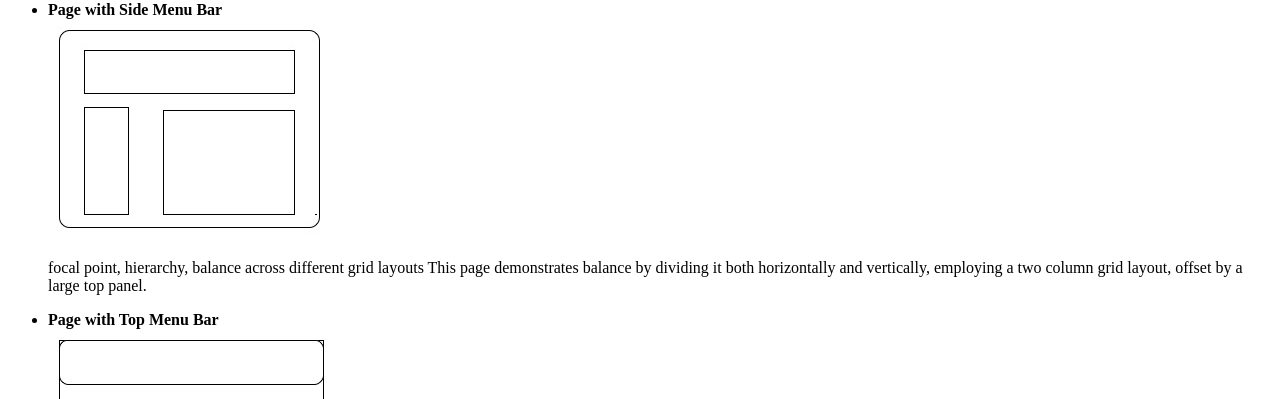
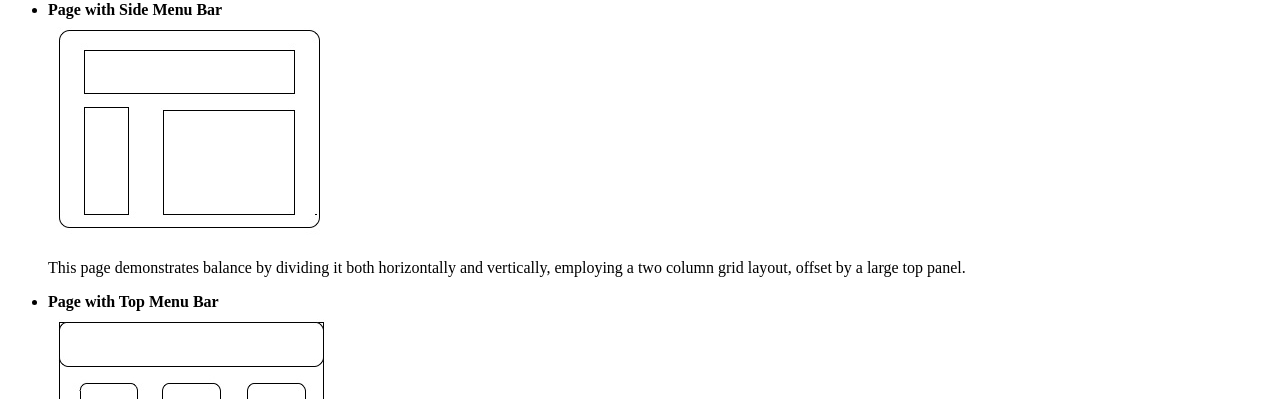
Before and after one commit to AmyWeiner/circuits_unit_2, a plain HTML site: page index.html in a window 1280 px wide. Shown: the part 553-952 px from the top of the page. Drawn offline with Linux system fonts and the light colour scheme.

Commit message:
Remove unnecessary content

```diff
--- a/index.html
+++ b/index.html
@@ -28,7 +28,7 @@
             <li>
                 <strong>Page with Side Menu Bar</strong><br>
                 <img src="images/thumbnail_1.jpg"><br>
-                <p> focal point, hierarchy, balance across different grid layouts
+                <p>
                     This page demonstrates balance by dividing it both horizontally and vertically, employing a two column grid layout, offset by a large top panel.
                 </p>
             </li>
```
